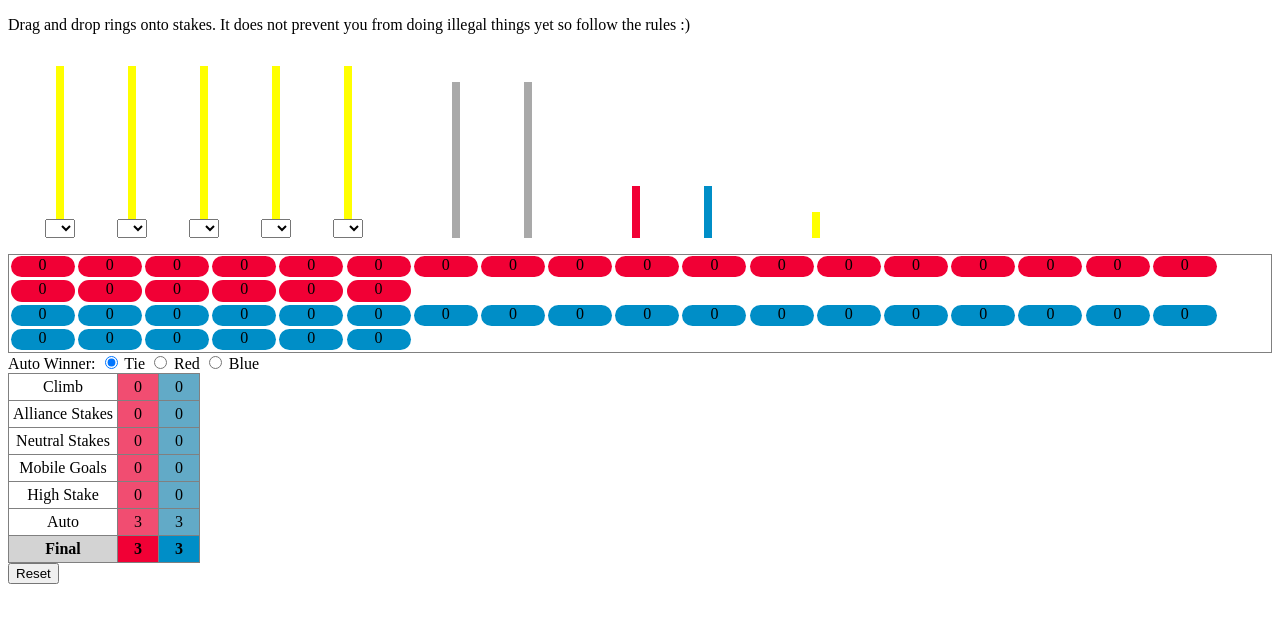
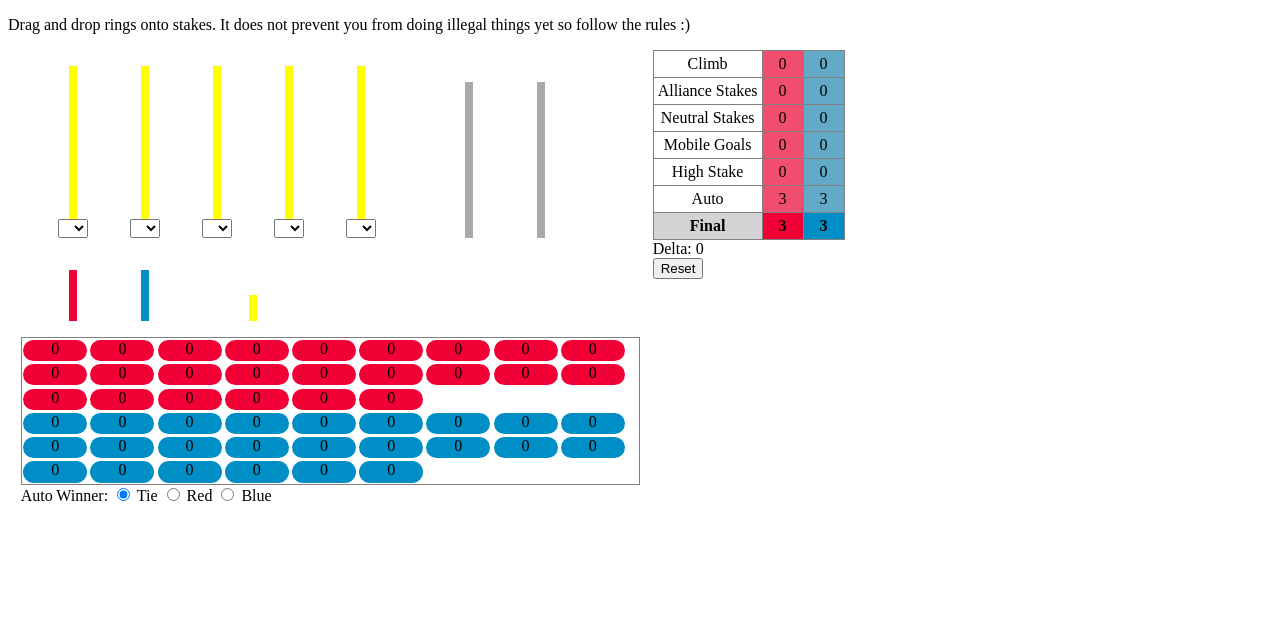
Before and after one commit to cowsed/High-Stakes-Scoring, a plain HTML site: page index.html in a window 1280 px wide. Drawn offline with Linux system fonts and the light colour scheme.

Commit message:
New Layout

```diff
--- a/index.html
+++ b/index.html
@@ -14,6 +14,8 @@
     <p>
         Drag and drop rings onto stakes. It does not prevent you from doing illegal things yet so follow the rules :)
     </p>
+    <div id="split_screen">
+        <div id="setup" class="split_screen_element">
             <div id="mobile_goals_start" class="stake_area">
             </div>
             <div id="neutral_stakes" class="stake_area">
@@ -31,14 +33,17 @@
             </div>
 
             <div id="high_stake_holder" class="stake_area">
-        <div class="stake high_stake" id="high_stake" ondragover="allowDropRing(event)" ondrop="dropRing(event)"></div>
+                <div class="stake high_stake" id="high_stake" ondragover="allowDropRing(event)"
+                    ondrop="dropRing(event)"></div>
             </div>
 
 
 
             <div id="rings_start">
-        <div id="red_rings_start" ondragover="allowDropRing(event)" ondrop="dropRing(event)"></div>
-        <div id="blue_rings_start" ondragover="allowDropRing(event)" ondrop="dropRing(event)"></div>
+                <div id="red_rings_start" class="ring_area" ondragover="allowDropRing(event)" ondrop="dropRing(event)">
+                </div>
+                <div id="blue_rings_start" class="ring_area" ondragover="allowDropRing(event)" ondrop="dropRing(event)">
+                </div>
             </div>
             <span id="auto_win_selector">
                 Auto Winner:
@@ -52,7 +57,9 @@
                 <label for="blue">Blue</label>
 
             </span>
+        </div>
         <!-- Scoring Breakdown-->
+        <div id="scoring" class="split_screen_element">
             <table class="score-table">
                 <tr>
                     <td class="neutral">Climb</td>
@@ -91,8 +98,11 @@
                 </tr>
 
             </table>
+            <div>Delta: <span id="delta_location"></span></div>
             <button onclick="window.location.reload()">Reset</button>
             <div id="error_messages"></div>
+        </div>
+    </div>
 
 </body>
 
--- a/scoring.js
+++ b/scoring.js
@@ -52,7 +52,8 @@ function dragRing(ev) {
 }
 
 function dropRing(ev) {
-  if (!ev.target.classList.contains('stake')) {
+  if (!ev.target.classList.contains('stake') &&
+      !ev.target.classList.contains('ring_area')) {
     console.log('Doing it wrong');
     return;
   }
@@ -197,6 +198,7 @@ function score_stake(el, max_rings) {
   var first_el = true;
   var ring_count = 0;
   for (const ring of el.childNodes) {
+    console.log('Ring', ring)
     if (!ring.classList.contains('ring')) {
       console.log('not ring');
       continue;
@@ -304,4 +306,6 @@ function recalculateAll() {
     total = total.add(value)
   }
   total_cells.apply_points(total)
+  delta = total.red - total.blue
+  document.getElementById('delta_location').innerHTML = delta
 }
--- a/style.css
+++ b/style.css
@@ -28,6 +28,16 @@
     user-select: none;
 
 }
+
+#split_screen {
+    display: flex;
+}
+
+.split_screen_element {
+    width: 50%;
+    padding-left: 1%;
+}
+
 
 #rings_start {
 
```
Lines whose indentation alone changed are shown as unchanged.
